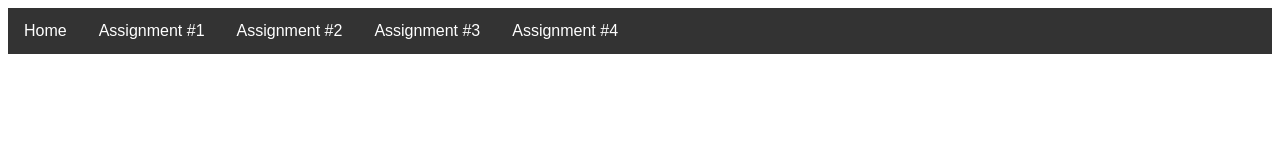
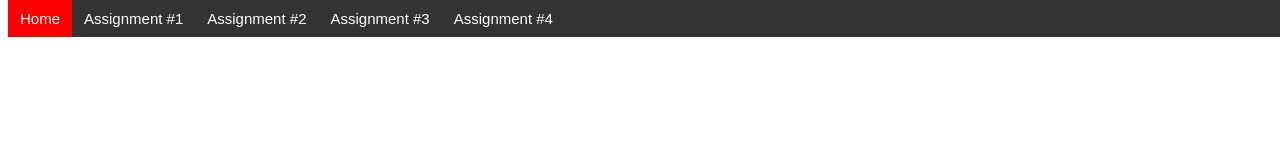
Before and after one commit to ChealsT/ComputingClass, a plain HTML site: page index.html in a window 1280 px wide. Drawn offline with Linux system fonts and the light colour scheme.

Commit message:
Update styles.css

```diff
--- a/styles.css
+++ b/styles.css
@@ -3,16 +3,23 @@
   overflow: hidden;
   background-color: #333;
   font-family: Arial;
+  position: fixed;
+  top: 0;
+  width: 100%;
 }
 
 /* Links inside the navbar */
 .NavBar a {
   float: left;
-  font-size: 16px;
+  font-size: 15px;
   color: white;
   text-align: center;
-  padding: 14px 16px;
+  padding: 10px 12px;
   text-decoration: none;
+}
+
+.active {
+  background-color: red;
 }
 
 /* The dropdown container */
@@ -23,14 +30,12 @@
 
 /* Dropdown button */
 .dropdown .dropbtn {
-  font-size: 16px;
+  font-size: 15px;
   border: none;
   outline: none;
   color: white;
-  padding: 14px 16px;
+  padding: 10px 12px;
   background-color: inherit;
-  font-family: inherit; /* Important for vertical align on mobile phones */
-  margin: 0; /* Important for vertical align on mobile phones */
 }
 
 /* Add a red background color to navbar links on hover */
```
